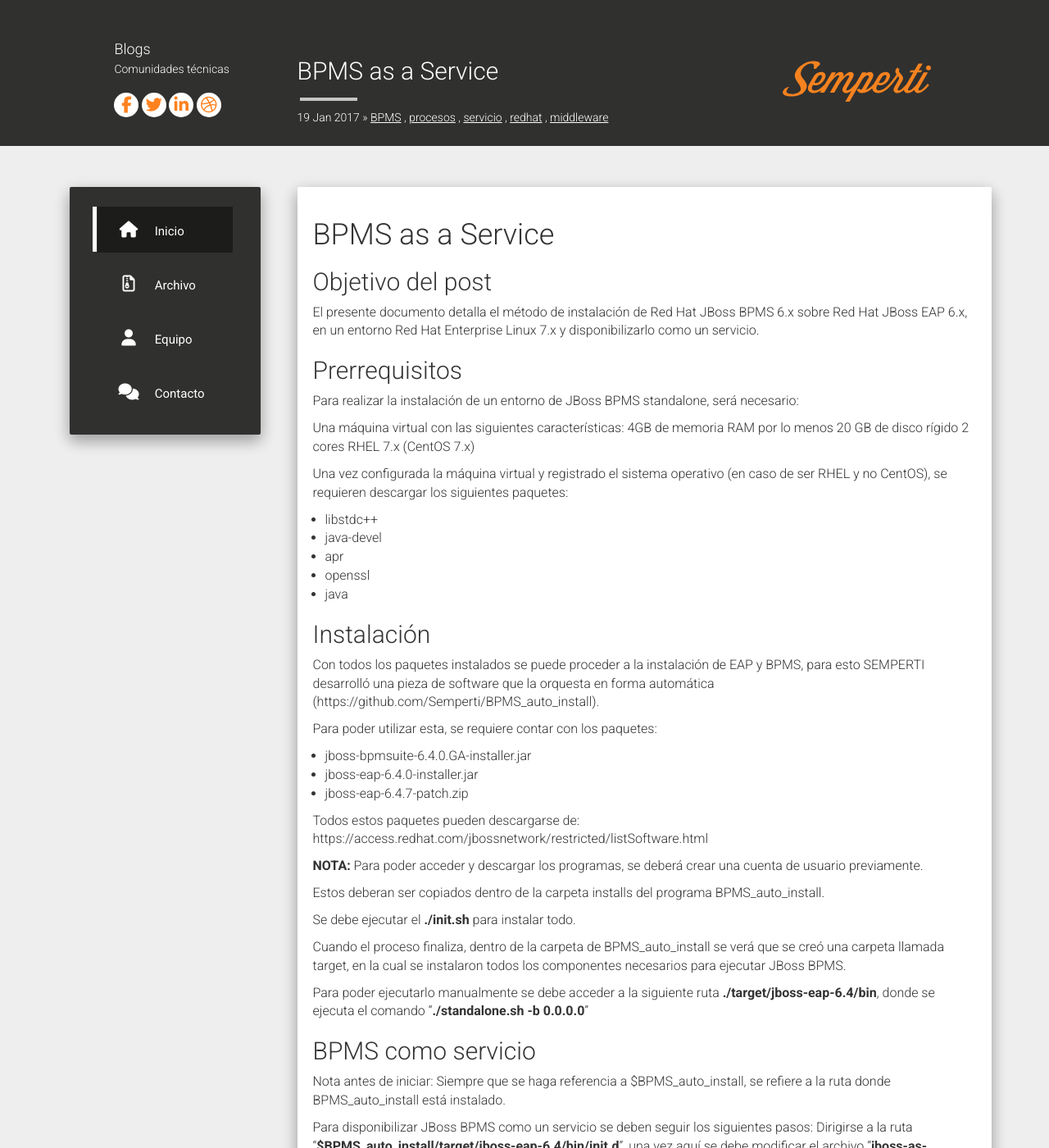
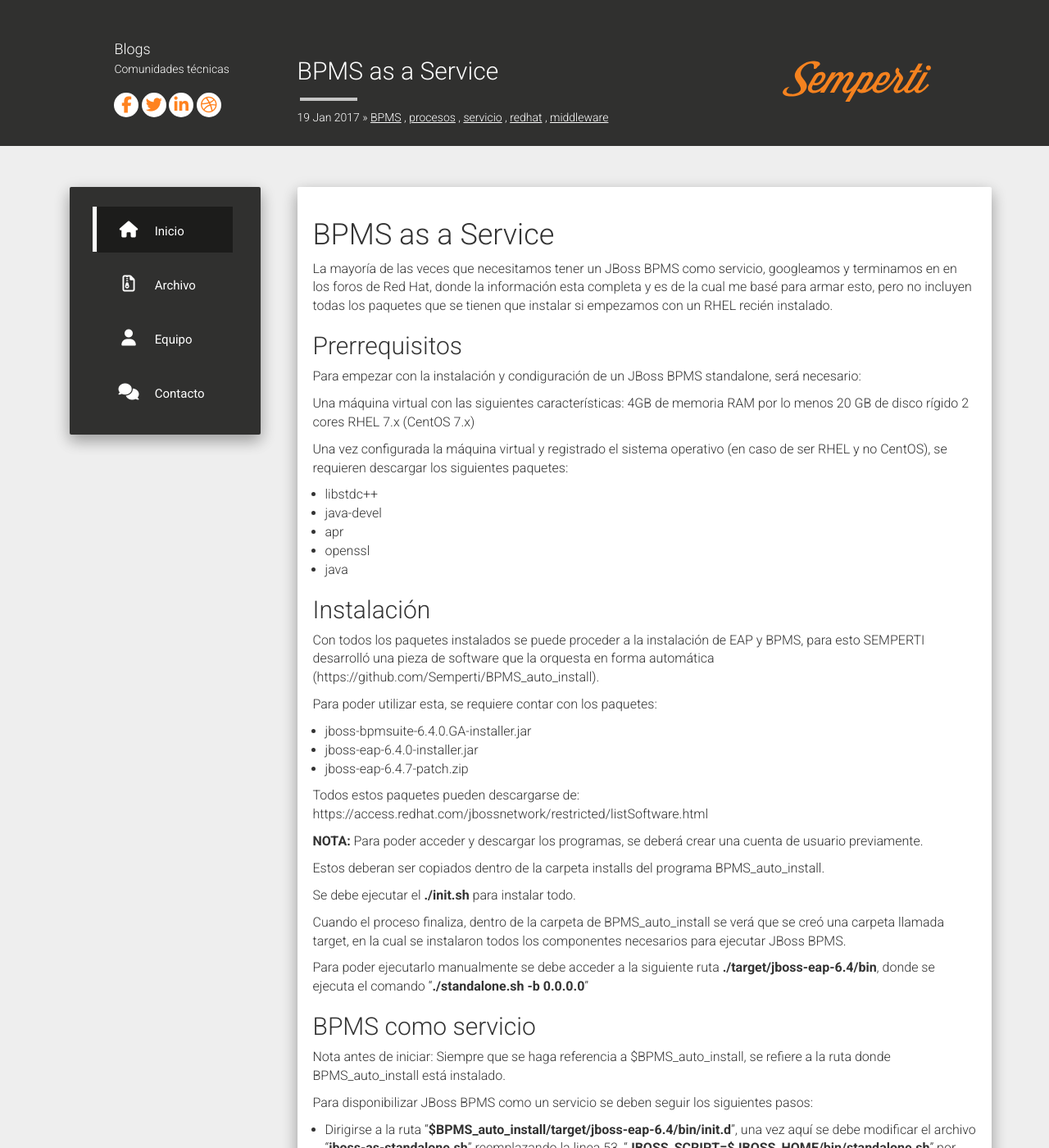
Before and after one commit to Semperti/semperti.github.io, a Jekyll site: the page built from _posts/2017-01-19-bpmscomoservicio.md, in a window 1280 px wide and 1400 px high. Shown: the whole window at 82% size. Built offline with Jekyll 4.4.1, drawn with Linux system fonts in a browser that asks for light colours; nearby versions of some CDN libraries; comment, search, counter and statistics services are not loaded; some of the changed text lies outside the part shown.

Commit message:
Update 2017-01-19-bpmscomoservicio.md

```diff
--- a/_posts/2017-01-19-bpmscomoservicio.md
+++ b/_posts/2017-01-19-bpmscomoservicio.md
@@ -10,19 +10,19 @@
 
 categories: BPMS procesos servicio redhat middleware
 
+image: /assets/2016-12-14-configurarkieserver/imagen004.png
 
 ---
 
 
 
 # BPMS as a Service
+La mayoría de las veces que necesitamos tener un JBoss BPMS como servicio, googleamos y terminamos en en los foros de Red Hat, donde la información esta completa y es de la cual me basé para armar esto, pero no incluyen todas los paquetes que se tienen que instalar si empezamos con un RHEL recién instalado.
 
-## Objetivo del post
-El presente documento detalla el método de instalación de Red Hat JBoss BPMS 6.x sobre Red Hat JBoss EAP 6.x, en un entorno Red Hat Enterprise Linux 7.x y disponibilizarlo como un servicio.
 
 ## Prerrequisitos
 
-Para realizar la instalación de un entorno de JBoss BPMS standalone, será necesario:
+Para empezar con la instalación y condiguración de un JBoss BPMS standalone, será necesario:
 
 Una máquina virtual con las siguientes características:
 4GB de memoria RAM por lo menos
@@ -63,14 +63,12 @@
 Siempre que se haga referencia a $BPMS_auto_install, se refiere a la ruta donde BPMS_auto_install está instalado.
 
 Para disponibilizar JBoss BPMS como un servicio se deben seguir los siguientes pasos:
-Dirigirse a la ruta “**$BPMS_auto_install/target/jboss-eap-6.4/bin/init.d**”, una vez aquí se debe modificar el archivo “**jboss-as-standalone.sh**”
-reemplazando la linea 53, “**JBOSS_SCRIPT=$JBOSS_HOME/bin/standalone.sh**” por “**JBOSS_SCRIPT=$JBOSS_HOME/bin/standalone.sh" -b 0.0.0.0"**”
-
-Agregar al final del archivo “**$BPMS_auto_install/target/jboss-eap-6.4/bin/init.d/jboss-as.conf**” la línea “**JBOSS_HOME=$BPMS_auto_install/target/jboss-eap-6.4**” y “**JBOSS_USER=root**”
-Crear la carpeta “**/usr/share/jboss-as**”.
-Crear la carpeta “**/etc/jboss-as**”.
-Copiar “**$BPMS_auto_install/target/jboss-eap-6.4/bin/init.d/jboss-as.conf**” en “**/etc/jboss-as**”.
-Crear en la ruta “**/etc/systemd/system**” el archivo “**jbosseap6.service**” con el siguiente contenido:
+- Dirigirse a la ruta “**$BPMS_auto_install/target/jboss-eap-6.4/bin/init.d**”, una vez aquí se debe modificar el archivo “**jboss-as-standalone.sh**” reemplazando la linea 53, “**JBOSS_SCRIPT=$JBOSS_HOME/bin/standalone.sh**” por “**JBOSS_SCRIPT=$JBOSS_HOME/bin/standalone.sh" -b 0.0.0.0"**”
+- Agregar al final del archivo “**$BPMS_auto_install/target/jboss-eap-6.4/bin/init.d/jboss-as.conf**” la línea “**JBOSS_HOME=$BPMS_auto_install/target/jboss-eap-6.4**” y “**JBOSS_USER=root**”
+- Crear la carpeta “**/usr/share/jboss-as**”.
+- Crear la carpeta “**/etc/jboss-as**”.
+- Copiar “**$BPMS_auto_install/target/jboss-eap-6.4/bin/init.d/jboss-as.conf**” en “**/etc/jboss-as**”.
+- Crear en la ruta “**/etc/systemd/system**” el archivo “**jbosseap6.service**” con el siguiente contenido:
 
 {% highlight bash %}
 [Unit]
@@ -89,3 +87,7 @@
 {% endhighlight %}
 
 Ejecutar “**systemctl enable jbosseap6**” para que el servicio inicie al iniciar la máquina virtual.
+
+
+
+Espero que sea de utilidad, cualquier cosa que no se entienda me escribe por acá o a mi mail: nahuel.persia@semperti.com
```
